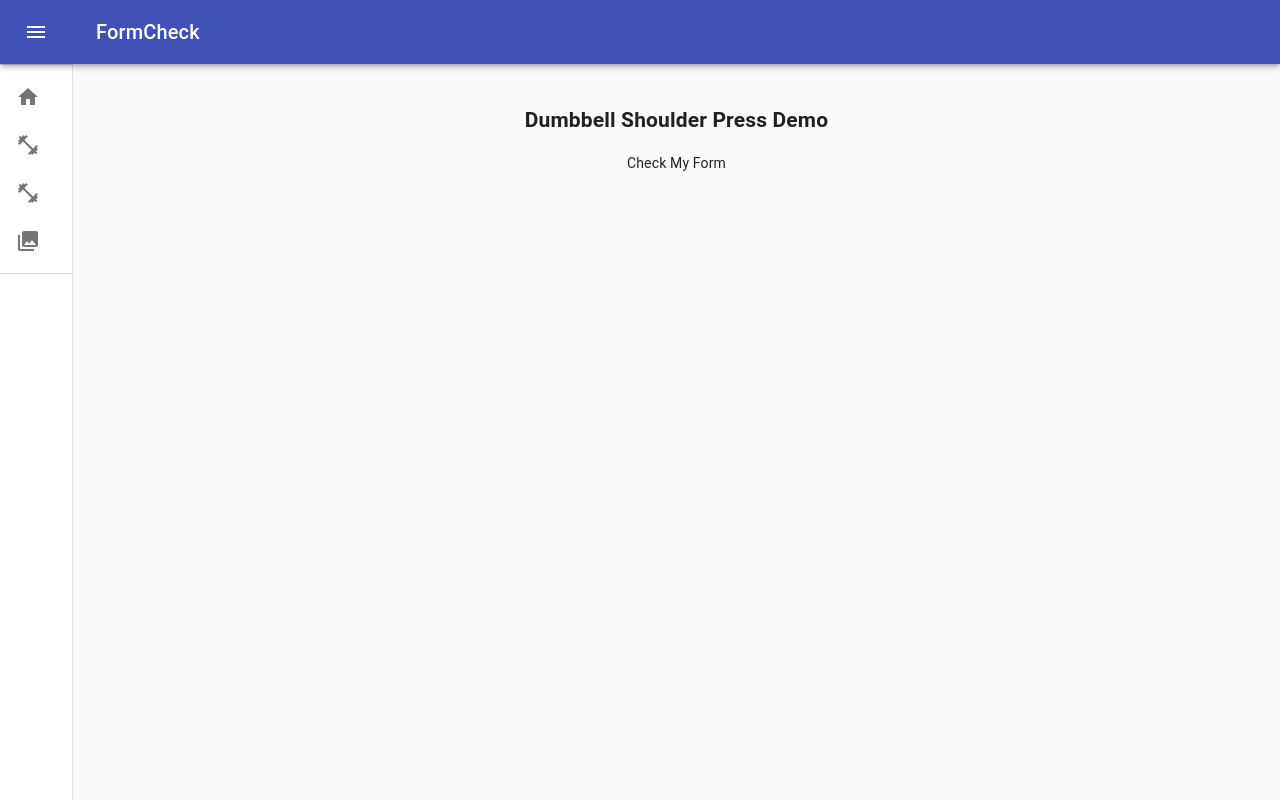
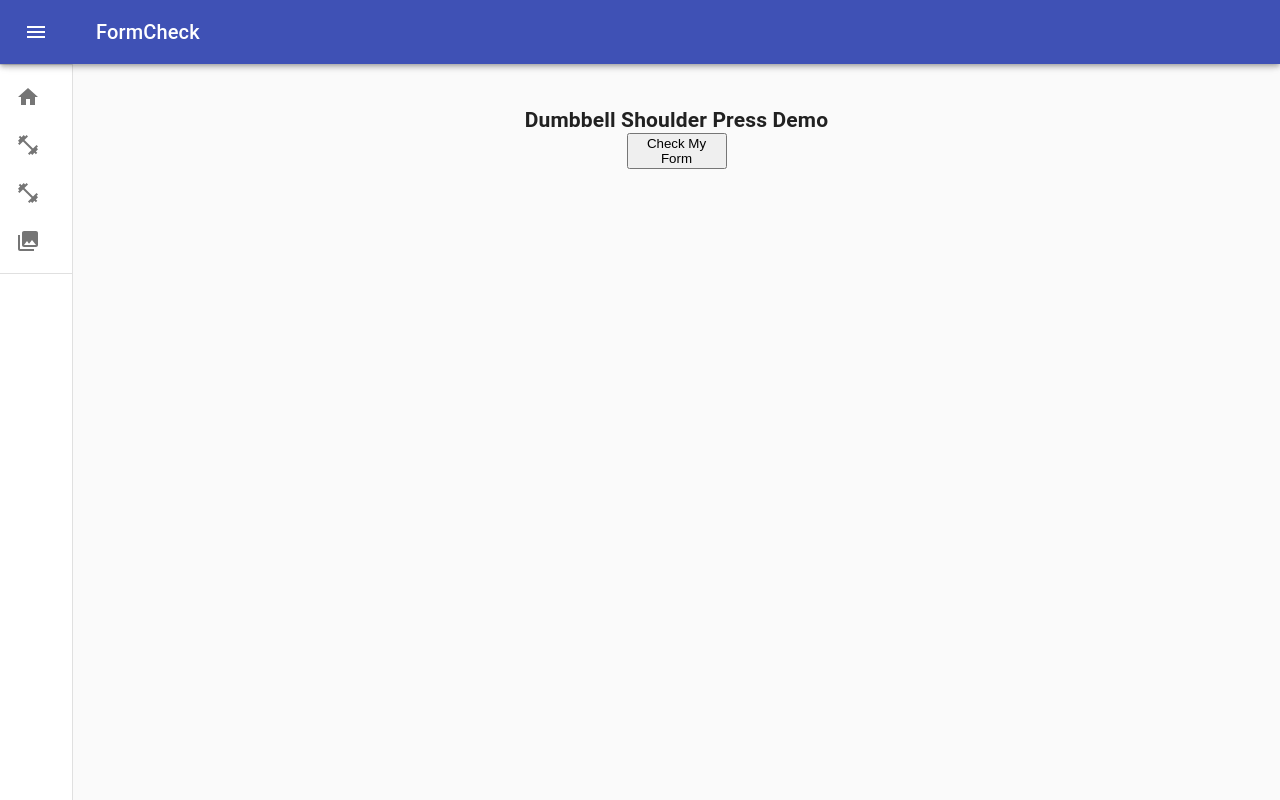
Before and after one commit to jkwan19/FormCheck, a React app: page / in a window 1280 px wide. Both pictures are taken after a click on the button "Shoulders". Built offline with nearby package versions, Linux system fonts and the light colour scheme; the HTML template or start-up script is replaced by a standard one.

Commit message:
Implemented Airbnb eslint testing

```diff
--- a/client/src/Menu.jsx
+++ b/client/src/Menu.jsx
@@ -109,16 +109,16 @@ function Menu() {
   const handleDrawerClose = () => {
     setOpen(false);
   };
-  /* Select Progress List */
-  const handleSelect = (e) => {
-    console.log(e.currentTarget.textContent)
-    setValue(e.currentTarget.textContent);
-    setWorkout('');
-    setProgressOpen(false);
-  }
+  // /* Select Progress List */
+  // const handleSelect = (e) => {
+  //   setValue(e.currentTarget.textContent);
+  //   setWorkout('');
+  //   setProgressOpen(false);
+  // }
 
   /* Handle Workout Routine */
   const handleClick = (e) => {
+    console.log(e.currentTarget.textContent)
     setWorkout(e.currentTarget.textContent);
     // setValue('');
     // setWorkoutOpen(false);
@@ -133,6 +133,23 @@ function Menu() {
   //   setProgressOpen(!isProgressOpen);
   //   setWorkoutOpen(false);
   // };
+
+
+  /* Get list of progress */
+  const getProgressList = () => {
+    axios.get('/progress')
+      .then(res => {
+        setProgress([res.data]);
+      })
+      .catch(err => console.log('err', err));
+  }
+
+  /* Add to progress tracker */
+  const addToProgressList = (data) => {
+    axios.post('/progress', data)
+      .then(res => console.log(res.data))
+      .catch(err => console.log(err))
+  }
 
   /* Menu Icons */
   const renderIcon = (icon) => {
--- a/client/src/components/Workout/Shoulders.jsx
+++ b/client/src/components/Workout/Shoulders.jsx
@@ -3,20 +3,29 @@ import styled from 'styled-components';
 import YouTube from 'react-youtube';
 import CheckForm from './Shoulders/CheckForm.jsx';
 
-const Wrapper = styled("div")``;
+const Wrapper = styled("div")`
+  text-align: center;
+`;
 const Header = styled("h2")`
   font: 1.1 em;
-  text-align: center;
 `;
 const Button = styled("div")`
-  text-align: center;
-  width: auto;
+  height:20px;
+  position:relative;
+  margin: -20px -50px;
+  width:100px;
+  top:50%;
+  left:50%;
   &:hover {
     color: white;
     background-color: grey;
     cursor: pointer;
   }
 `;
+
+const ButtonText = styled("button")`
+  text-align: center;
+`
 
 const VideoContainer = styled("div")`
   text-align: center;
@@ -54,7 +63,11 @@ function Shoulders (props) {
           <VideoContainer>
             <YouTube videoId="B-aVuyhvLHU" opts={opts} onReady={onReady}/>
           </VideoContainer>
-          <Button onClick={handleClick} > Check My Form </Button>
+          <Button onClick={handleClick} >
+            <ButtonText>
+              Check My Form
+            </ButtonText>
+          </Button>
         </Wrapper>
       )
     }
--- a/package.json
+++ b/package.json
@@ -5,7 +5,8 @@
   "main": "index.js",
   "scripts": {
     "react-dev": "webpack -d --watch",
-    "start": "nodemon server/index.js"
+    "start": "nodemon server/index.js",
+    "lint": "./node_modules/.bin/eslint"
   },
   "author": "Beth Johnson",
   "license": "ISC",
@@ -14,6 +15,8 @@
     "babel-loader": "^6.3.2",
     "babel-preset-es2015": "^6.22.0",
     "babel-preset-react": "^6.23.0",
+    "eslint": "^7.12.0",
+    "eslint-plugin-react": "^7.21.5",
     "eslint-plugin-react-hooks": "^4.0.8",
     "svg-inline-loader": "^0.8.2",
     "webpack": "^2.2.1"
```
Also changed, not shown: .eslintrc.js (added), test.js (added), 2 other files (tests, documents, lock files or other folders).
